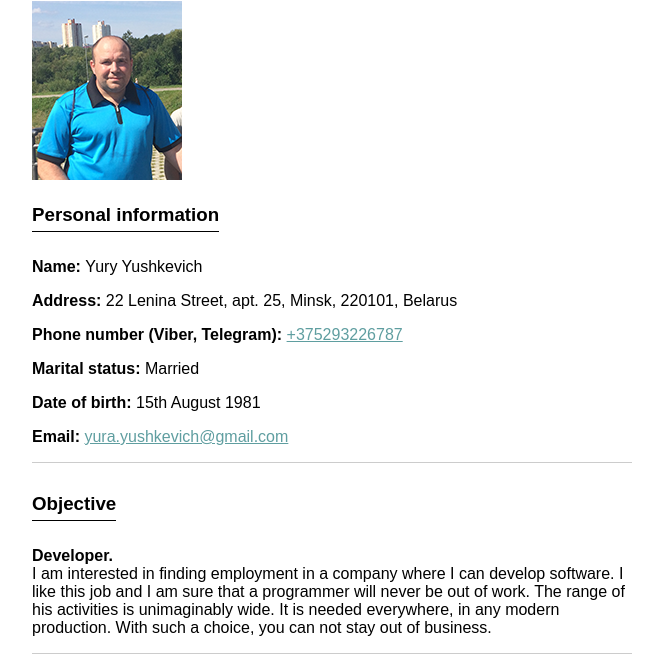
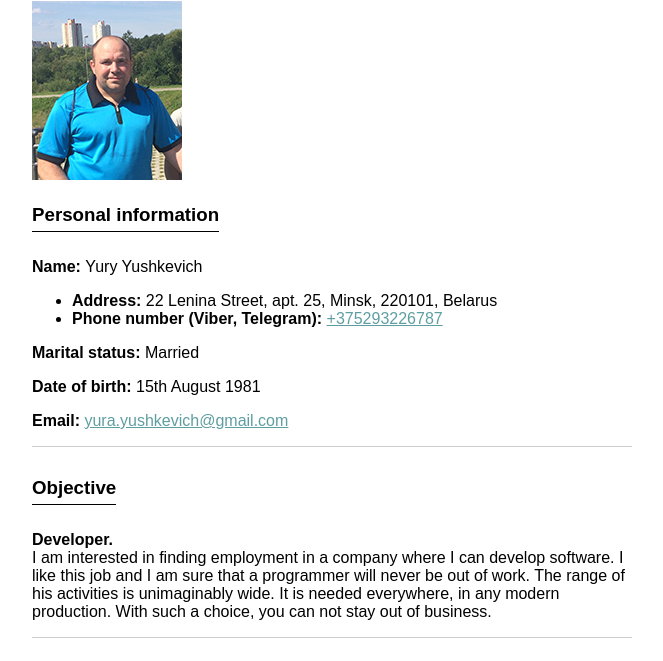
Before and after one commit to Yura-Yushkevich/rsschool-cv, a plain HTML site: page index.html in a window 1280 px wide. Shown: the part 87-748 px from the top of the page, without its empty margins (308-971 px from the left). Drawn offline with Linux system fonts and the light colour scheme.

Commit message:
feat: create li

```diff
--- a/index.html
+++ b/index.html
@@ -16,8 +16,11 @@
             <section><div class="blockItem">
                 <h3 class="blockTitle">Personal information</h3>
                 <p><span class="boldText">Name: </span>Yury Yushkevich</p>
-                <p><span class="boldText">Address: </span>22 Lenina Street, apt. 25, Minsk, 220101, Belarus</p>
-                <p><span class="boldText">Phone number (Viber, Telegram): </span><a target="blank" href="tel:+375293226787">+375293226787</a></p>
+                <ul>
+                    <li><span class="boldText">Address: </span>22 Lenina Street, apt. 25, Minsk, 220101, Belarus</li>
+                    <li><span class="boldText">Phone number (Viber, Telegram): </span><a target="blank" href="tel:+375293226787">+375293226787</a></li>
+                </ul>
+
                 <p><span class="boldText">Marital status: </span>Married</p>
                 <p><span class="boldText">Date of birth: </span>15th August 1981</p>
                 <p><span class="boldText">Email: </span><a target="blank" href="mailto:yura.yushkevich@gmail.com">yura.yushkevich@gmail.com</a></p>
```
